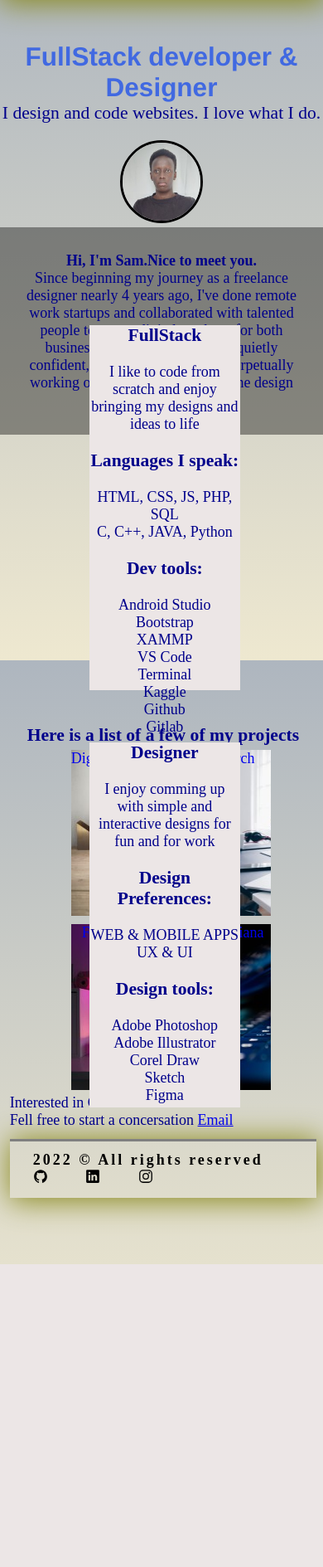
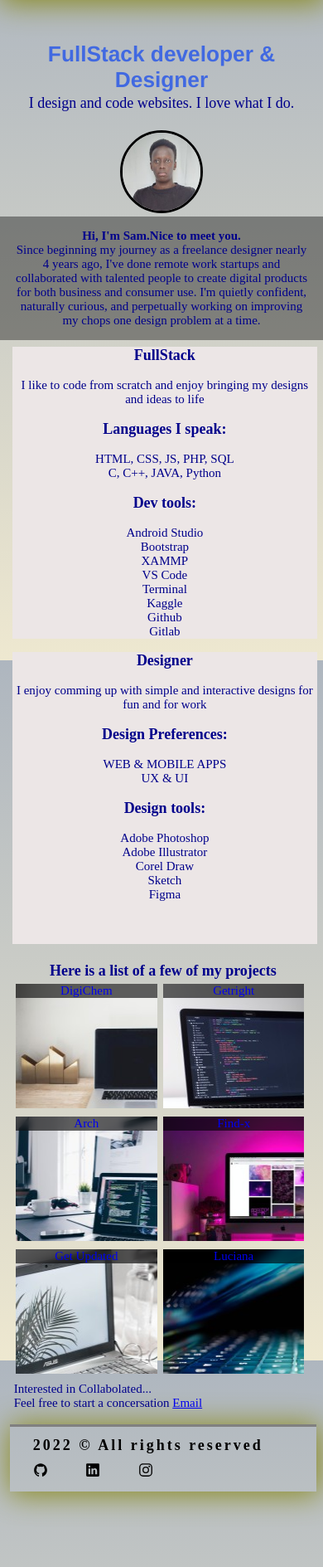
Before and after one commit to aldemas-py/portfolio, a PHP site: page / in a window 390 px wide. Shown: the part 48-1937 px from the top of the page at 83% size. Before the commit the page ends 1572 px from the top, so only its background shows below. Run offline with PHP 8.4, Linux system fonts and the light colour scheme.

Commit message:
Responsive for all devives

```diff
--- a/css/style.css
+++ b/css/style.css
@@ -10,13 +10,11 @@ body {
     background-image: linear-gradient(to bottom, #aeb6bf, #eee8d0);
     background-attachment: fixed;
     font-family: Rockwell;
-    font-size: 18px;
+    font-size: 15px;
 }
 
 .body {
     color: black;
-    /* display: flex; */
-    /* flex-wrap: wrap; */
 }
 
 #top {
@@ -25,103 +23,6 @@ body {
     text-align: center;
 }
 
-/* Extra small devices (phones, 600px and down) */
-/* @media only screen and (max-width: 600px) {...} */
-
-/* Small devices (portrait tablets and large phones, 600px and up) */
-/* @media only screen and (min-width: 600px) {
-
-
-#content{
-    padding-top: 50px;
-    text-align: center;
-    color: #00008B;
-}
-
-.sec1{
-    font-family:'Helvetica Neue', Garamond;
-    font-weight: bolder;
-    font-size: 175%;
-    color: #4169E1	;
-}
-.sec2{
-    font-size: 120%;
-}
-.me{
-    color: aliceblue;
-    padding-top: 20px;
-}
-.myImg{
-    border-radius: 50%;
-    width: 100px;
-    height: 100px;
-    background: #ccc;
-    border: 3px solid #000;
-}
-img{
-    display: inline-flex;
-}
-.sec3{
-    padding:30px;
-    position: relative;
-    background-color: rgba(0, 0, 0, 0.39);
-    height: fit-content;
-}
-#hhh{
-    font-weight: bolder;
-}
-    .sec4, .sec5, .sec6, .contact{
-        border: solid red 3px;
-        display:flex;
-        flex-wrap: wrap;
-        flex-direction: row;
-        width: 95%;
-        margin:3%;
-    }
-    .sec4{
-        height: fit-content;
-    }
-    .sec4files{
-        display: inline-block;
-        flex-wrap: wrap;
-        flex-direction: column;
-        width: inherit;
-
-    }
-    .designer, .fullStack{
-        background: rgb(236, 230, 230);
-        /* display: inline-block;
-        text-align: center;
-        margin: 1px;
-        padding: 0px;
-        margin-top: 8px;
-        margin-bottom: 8px;
-        height: 500px;
-
-    }
-    ol li{
-        list-style-type:  none;
-    }
-    #footer{
-        border: solid orangered 3px;
-        display:flex;
-        flex-wrap: wrap;
-        flex-direction: row;
-        width: 95%;
-        margin:3%;
-    }
-
-} */
-
-/* Medium devices (landscape tablets, 768px and up) */
-/* @media only screen and (min-width: 768px) {...} */
-
-/* Large devices (laptops/desktops, 992px and up) */
-/* @media only screen and (min-width: 992px) {...} */
-
-/* Extra large devices (large laptops and desktops, 1200px and up) */
-
-/* @media only screen and (min-width: 1200px) { */
 /* Page Head */
 #content {
     padding-top: 50px;
@@ -162,6 +63,7 @@ img{
     color: rgb(75, 75, 44);
 }
 
+/* Post nav bar content */
 .sec1 {
     font-family: "Helvetica Neue", Garamond;
     font-weight: bolder;
@@ -197,19 +99,14 @@ img {
     height: fit-content;
 }
 
-#hhh {
+#sec3head {
     font-weight: bolder;
-}
-
-.sec3 {
-    height: 250px;
 }
 
 .sec4,
 .sec5,
 .sec6,
 .contact {
-    /* border: solid red 3px; */
     display: flex;
     flex-wrap: wrap;
     flex-direction: row;
@@ -220,17 +117,6 @@ img {
     text-align: center;
 }
 
-.sec4 {
-    height: 350px;
-}
-
-.sec4files {
-    width: inherit;
-    position: absolute;
-    top: 27pc;
-    margin-left: 0.5%;
-    z-index: 1;
-}
 
 .designer,
 .fullStack {
@@ -240,9 +126,6 @@ img {
     padding: 0px;
     margin-top: 8px;
     margin-bottom: 8px;
-    height: 440px;
-    width: 49%;
-    max-width: 550px;
 }
 
 .fullStack #sectionHead,
@@ -270,35 +153,6 @@ ol li {
     flex-direction: row;
     flex-wrap: wrap;
     width: 100%;
-    /* background-color: pink; */
-}
-
-.container {
-    display: inline-block;
-    margin-top: 5px;
-    margin-bottom: 5px;
-    width: 20%;
-    height: 200px;
-    background-color: mintcream;
-    opacity: 1;
-    transition: .5s ease;
-    backface-visibility: hidden;
-}
-
-.container a {
-    text-decoration: none;
-}
-
-.item2,
-.item3,
-.item5,
-.item6 {
-    margin-left: 2.5%;
-}
-
-.item1,
-.item4 {
-    margin-left: 20%;
 }
 
 .item1 {
@@ -325,6 +179,26 @@ ol li {
     background-image: url("/images/image 6.jpg");
 }
 
+.container {
+    display: inline-block;
+    margin-top: 5px;
+    margin-bottom: 5px;
+    background-color: mintcream;
+    opacity: 1;
+    transition: .5s ease;
+    backface-visibility: hidden;
+    background-repeat: no-repeat;
+}
+
+.container a {
+    text-decoration: none;
+}
+
+.container a:active,
+.container a:visited {
+    color: blue;
+}
+
 .projects {
     position: relative;
 }
@@ -340,12 +214,9 @@ ol li {
     width: fit-content;
 }
 
-.container:hover {
-    opacity: 0.7;
-}
-
-.container:hover .middle {
-    opacity: 1;
+.containerName {
+    background-color: rgba(0, 0, 0, 0.61);
+    backdrop-filter: blur(5px);
 }
 
 .text {
@@ -355,10 +226,13 @@ ol li {
     /* padding: 16px 32px; */
 }
 
+.contact {
+    padding: 5px;
+}
+
 /* footer */
 
 #footer {
-    /* border: solid orangered 3px; */
     display: flex;
     flex-wrap: wrap;
     flex-direction: row;
@@ -381,18 +255,114 @@ ol li {
     color: black;
 }
 
-/* } */
+/* LOCAL */
+/* @media queries */
+
+/* Extra small devices (phones, 600px and down) */
+/* @media only screen and (max-width: 600px) {} */
+
+/* Small devices (portrait tablets and large phones, 600px and up) */
+@media only screen and (min-width: 300px) {
+    .sec2 {
+        padding: 2.2px;
+    }
+
+    .sec3 {
+        padding: 15px;
+        height: fit-content;
+    }
+
+    .sec4 {
+        height: 750px;
+    }
+
+    .sec4files {
+        width: inherit;
+        position: absolute;
+        height: inherit;
+        margin-left: 0.5%;
+        z-index: 1;
+    }
+
+    .designer,
+    .fullStack {
+        height: fit-content;
+        max-width: 550px;
+    }
+
+    .container {
+        width: 46%;
+        height: 150px;
+        margin-left: 2%;
+        max-width: 200px;
+    }
+
+    .footer .menu {
+        margin-top: 10px;
+        text-decoration: none;
+    }
+
+}
+
+/* Medium devices (landscape tablets, 768px and up) */
+/* @media only screen and (min-width: 768px) {} */
+
+/* Large devices (laptops/desktops, 992px and up) */
+@media only screen and (min-width: 992px) {
+    body {
+        font-size: 20px;
+    }
+
+    .sec3 {
+        height: 250px;
+    }
+
+    .sec4 {
+        height: 400px;
+    }
+
+    .sec4files {
+        width: inherit;
+        position: absolute;
+        top: 27pc;
+        margin-left: 0.5%;
+        z-index: 1;
+    }
+
+    .designer,
+    .fullStack {
+        height: fit-content;
+        width: 49%;
+        max-width: 550px;
+    }
 
 
+    .container {
+        width: 20%;
+        height: 200px;
+        max-width: 300px;
+    }
 
-section {
-    width: 80vw;
-    margin: 5% auto;
-    padding-top: 40px;
-    text-align: center;
-    line-height: 25px;
+    .container:hover {
+        opacity: 0.7;
+    }
+
+    .container:hover .middle {
+        opacity: 1;
+    }
+
+    .item2,
+    .item3,
+    .item5,
+    .item6 {
+        margin-left: 2.5%;
+    }
+
+    .item1,
+    .item4 {
+        margin-left: 20%;
+    }
 }
 
-h1 {
-    margin-bottom: 20px;
-}
+/* Extra large devices (large laptops and desktops, 1200px and up) */
+/* @media only screen and (min-width: 1200px) {} */
--- a/index.html
+++ b/index.html
@@ -4,7 +4,7 @@
 <head>
     <meta charset="UTF-8">
     <meta http-equiv="X-UA-Compatible" content="IE=edge">
-    <meta name="viewport" content="width=900px, initial-scale=1.0">
+    <meta name="viewport" content="width=device-width, initial-scale=1.0">
     <link rel="stylesheet" href="css/style.css">
     <title>Njenga Sam</title>
 </head>
@@ -20,7 +20,7 @@
             </div>
 
             <div class="sec3">
-                <p id="hhh">Hi, I'm Sam.Nice to meet you.
+                <p id="sec3head">Hi, I'm Sam.Nice to meet you.
                 </p> Since beginning my journey as a freelance designer nearly 4 years ago, I've done remote work
                 startups and collaborated with talented people to create digital products for both business and consumer
                 use. I'm quietly confident, naturally curious, and perpetually working on improving my chops one design
@@ -50,7 +50,6 @@
                     </div>
                     <div class="designer">
                         <p id="sectionHead">Designer</p><br>
-                        <!-- <p>I enjoy designing with simple and interactive designs for both public and private use</p> -->
                         <p>I enjoy comming up with simple and interactive designs for fun and for work</p>
                         <br>
                         <p id="sectionHead">Design Preferences:</p><br>
@@ -150,7 +149,7 @@
             </div>
             <div class="contact">
                 <p>Interested in Collabolated...</p>
-                <p>Fell free to start a concersation <a href="mailto:njengasam2406@gmail.com" class="email">Email</a>
+                <p>Feel free to start a concersation <a href="mailto:njengasam2406@gmail.com" class="email">Email</a>
                 </p>
             </div>
         </div>
```
Also changed, not shown: .cpanel.yml.
